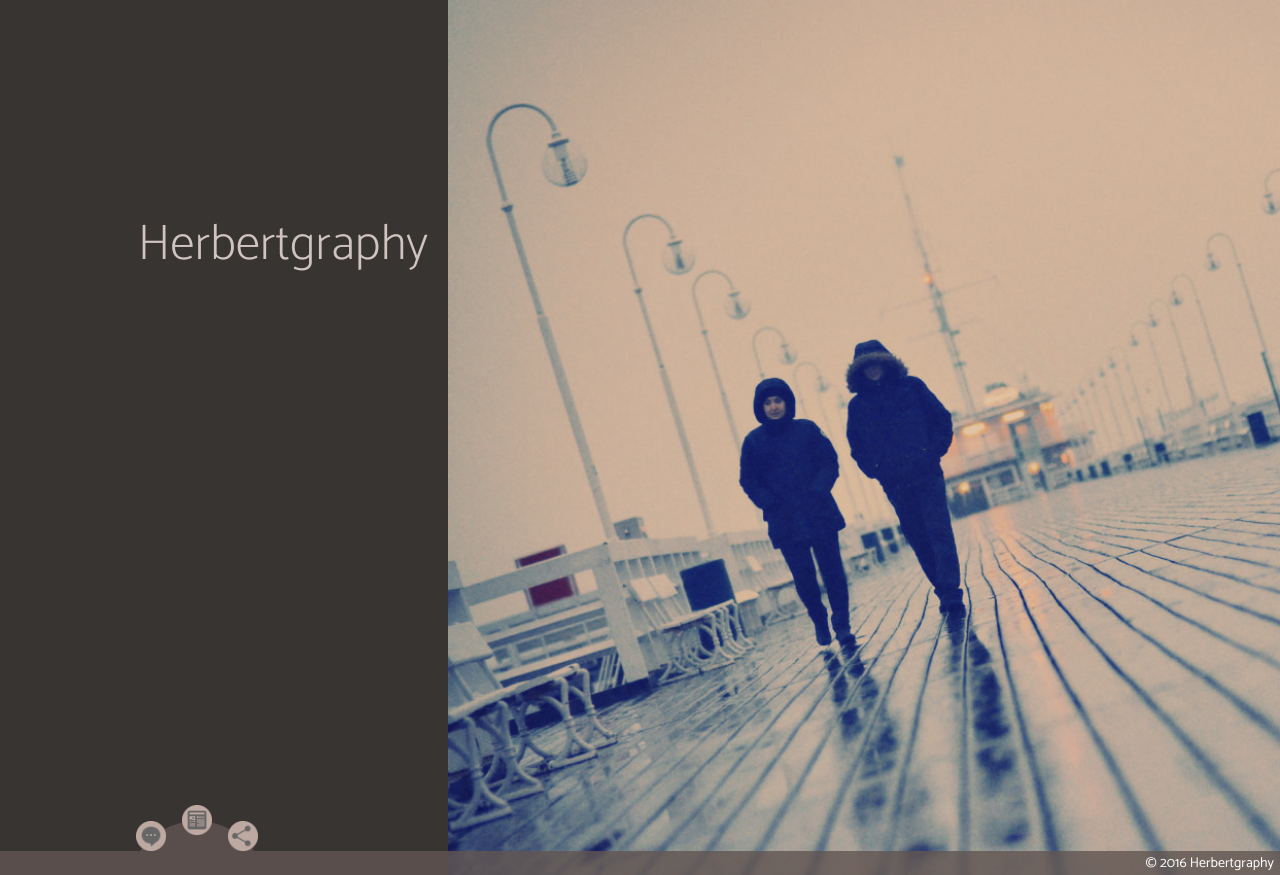
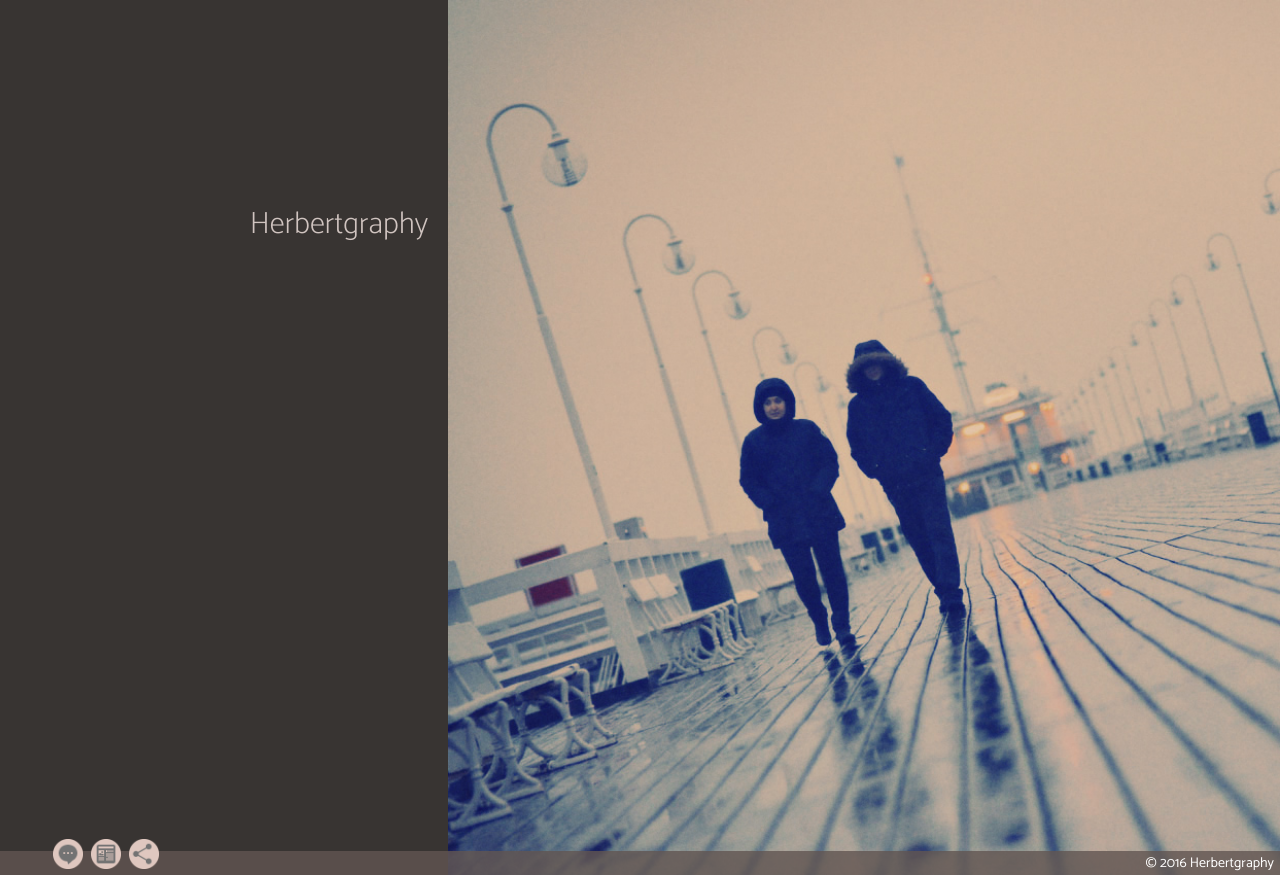
Before and after one commit to hckherbert/herbertgraphy, a CodeIgniter app: page /database/ in a window 1280 px wide; the page is wider, and only the part inside the window is pictured. Run offline with CodeIgniter, Linux system fonts and the light colour scheme; data that the repository does not hold is empty.

Commit message:
title font size use vew, footer update

```diff
--- a/application/views/client/templates/footer.php
+++ b/application/views/client/templates/footer.php
@@ -1,11 +1,9 @@
 <?php ?>
 <div class="footer<?php if (isset($is_base) && $is_base === true){ ?>  show<?php }?>">
     <div class="footerMenuWrapper">
-        <div class="footerMenu">
-            <a id="btn_ask_her" href="javascript:void(0)"></a>
-            <a id="btn_update_her" href="javascript:void(0)"></a>
-            <a id="btn_share_her" href="javascript:void(0)"></a>
-        </div>
+        <a id="btn_ask_her" href="javascript:void(0)"></a>
+        <a id="btn_update_her" href="javascript:void(0)"></a>
+        <a id="btn_share_her" href="javascript:void(0)"></a>
     </div>
     <div class="bg"></div>
     <div class="text">&copy; <?php echo date("Y"); ?> Herbertgraphy</div>
--- a/assets/css/main.css
+++ b/assets/css/main.css
@@ -374,8 +374,8 @@ a
 
 .sDesktop .infoPanel h1
 {
-	font-size:50px;
-	padding:20px;
+	font-size:2.4vw;
+	padding:10px 20px;
 	margin: 200px 0 0 0;
 	font-weight:200;
 	/*word-wrap:break-word;*/
@@ -646,64 +646,45 @@ a
 
 .footer .footerMenuWrapper
 {
-	width: 138px;
-	height: 30px;
-	overflow: hidden;
-	position: absolute;
-	left: 10%;
-	top: -50px;
-	opacity: 0.8;
-	padding-top: 20px;
-}
-
-.sDesktop .footer .footerMenuWrapper
-{
-	left: 10%;
-}
-
-.sMobile .footer .footerMenuWrapper
-{
-	left: 5%;
+	left: 4%;
+	position: relative;
+	bottom: 50%;
+	z-index: 1;
 }
 
 .footer .footerMenu
 {
-	height: 69px;
-	width: 138px;
+
+	/*
 	border-radius: 90px 90px 0 0;
 	-moz-border-radius: 90px 90px 0 0;
 	-webkit-border-radius: 90px 90px 0 0;
 	background: #625652;
+	*/
 }
 
-.footer .footerMenu a
+.footer .footerMenuWrapper a
 {
 	width:30px;
 	height:30px;
-	display:block;
-	position: absolute;
+	display:inline-block;
+	margin:0 2px;
 }
 
-.footer .footerMenu #btn_ask_her
+.footer .footerMenuWrapper #btn_ask_her
 {
-	left: 8px;
-	top: 20px;
 	background:url(../images/icon-message.png) 0 0 no-repeat;
 	background-size:100%;
 }
 
-.footer .footerMenu #btn_update_her
+.footer .footerMenuWrapper #btn_update_her
 {
-	left: 54px;
-	top: 4px;
 	background:url(../images/icon-news.png) 0 0 no-repeat;
 	background-size:100%;
 }
 
-.footer .footerMenu #btn_share_her
+.footer .footerMenuWrapper #btn_share_her
 {
-	left: 100px;
-	top: 20px;
 	background:url(../images/icon-share.png) 0 0 no-repeat;
 	background-size:100%;
 }
```
